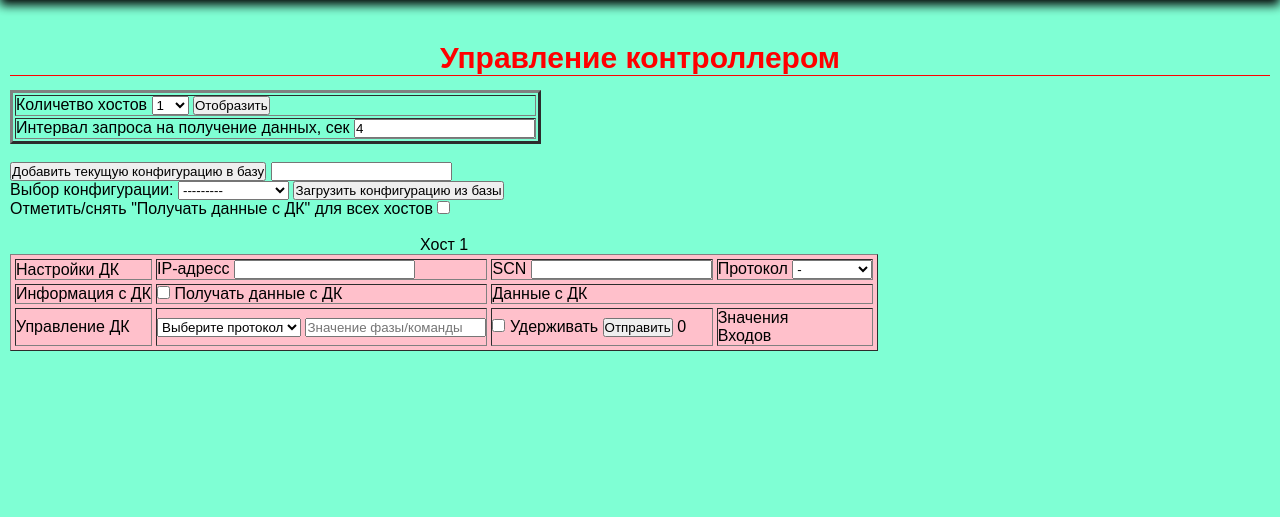
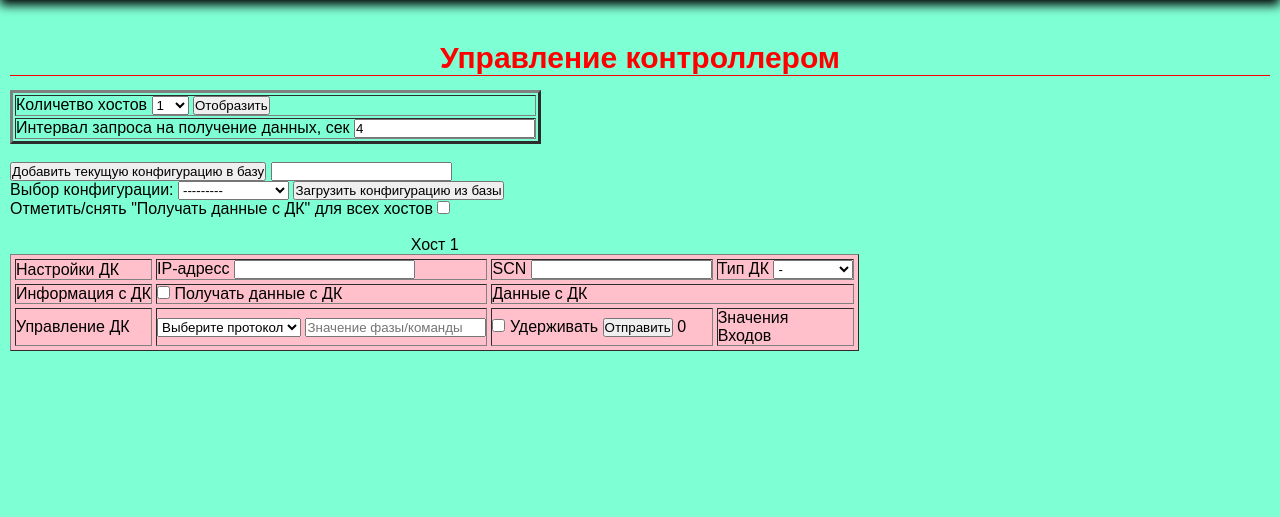
Before and after one commit to unnmd88/django_engToolkit, a Django app: page /manage_snmp/ in a window 1280 px wide. Shown: the part 49-566 px from the top of the page. Run offline with Django 4.2, Linux system fonts and the light colour scheme; data comes from the database, SQL or seed files in the repository.

Commit message:
корректировка константы POTOK_UG405 в class AvailableProtocolsManagement(Enum):

```diff
--- a/toolkit/sdp_lib/controller_management.py
+++ b/toolkit/sdp_lib/controller_management.py
@@ -1568,7 +1568,7 @@ class AvailableProtocolsManagement(Enum):
 
     """ Протоколы управления """
     POTOK_UG405 = 'POTOK_UG405'
-    POTOK_STCIP = 'POTOK_UG405'
+    POTOK_STCIP = 'POTOK_STCIP'
     SWARCO_STCIP = 'SWARCO_STCIP'
     SWARCO_SSH = 'SWARCO_SSH'
     PEEK_UG405 = 'PEEK_UG405'
--- a/toolkit/templates/toolkit/manage_snmp.html
+++ b/toolkit/templates/toolkit/manage_snmp.html
@@ -66,7 +66,7 @@
                         <input type="text" name="scn" class="immutable_data_snmp" id="scn_{{ num_host }}" maxlength="15">
                 </td>
                 <td>
-                        <label for="protocol_{{ num_host }}"> Протокол </label>
+                        <label for="protocol_{{ num_host }}"> Тип ДК </label>
                         <select name='select_protocols' class="immutable_data_snmp" id="protocol_{{ num_host }}">
                                 <option>-</option>
                                 <option>Swarco</option>
--- a/toolkit/views.py
+++ b/toolkit/views.py
@@ -205,7 +205,7 @@ def get_snmp_ajax(request, num_host):
                 continue
             ip_adress, controller_type, scn = data_request
             controller_type_request = get_type_object_get_request(controller_type.upper())
-            obj = controller_management.Controller(ip_adress, controller_type_request , scn, num_host)
+            obj = controller_management.Controller(ip_adress, controller_type_request, scn, num_host)
             objects_methods.append(obj.get_current_mode)
         raw_data_from_controllers = asyncio.run(get_data_manager.main(objects_methods, option='get'))
         processed_data = get_data_manager.data_processing(raw_data_from_controllers)
@@ -347,7 +347,7 @@ def manage_snmp(request):
     third_row_set = {'set_btn': 'Отправить'}
     form = ControllerManagementData()
 
-    print(BASE_DIR / 'data/db.sqlite3')
+    # print(BASE_DIR / 'data/db.sqlite3')
 
     host_data = {
         'first_row_settings': first_row_settings,
```
